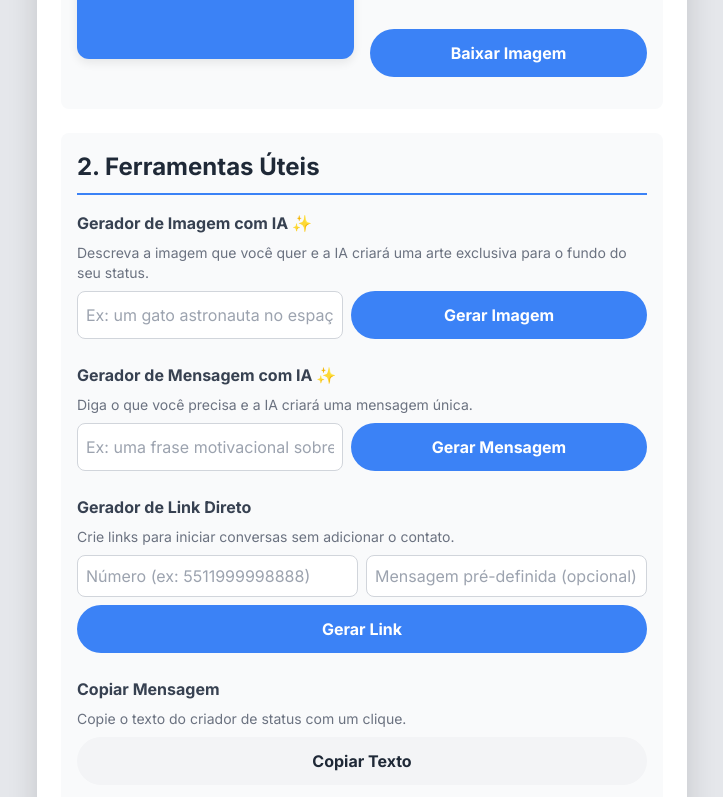
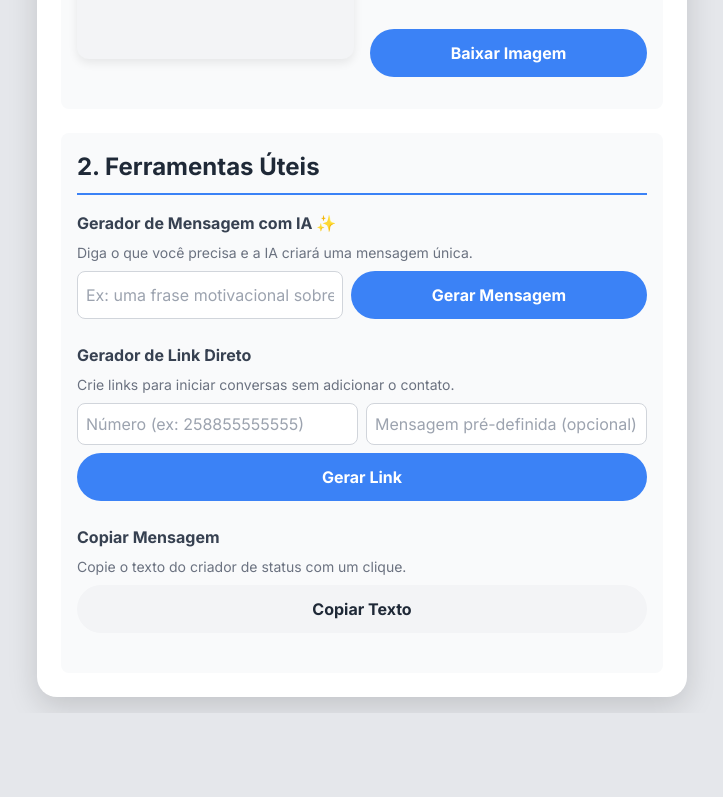
Before and after one commit to CardosoB8/ShortYtMusics, a website: page public/whatsapp-tools.html in a window 1280 px wide. Shown: the part 859-1656 px from the top of the page, without its empty margins (278-1001 px from the left). After the commit the page ends 1572 px from the top, so only its background shows below. Drawn offline with nearby package versions, Linux system fonts and the light colour scheme; a script that the page names is missing.

Commit message:
Add files via upload

```diff
--- a/public/whatsapp-tools.html
+++ b/public/whatsapp-tools.html
@@ -3,7 +3,7 @@
 <head>
     <meta charset="UTF-8">
     <meta name="viewport" content="width=device-width, initial-scale=1.0">
-    <title>Ferramentas Premium para WhatsApp</title>
+    <title>Ferramentas para WhatsApp</title>
     <script src="https://cdn.tailwindcss.com"></script>
     <link rel="preconnect" href="https://fonts.googleapis.com">
     <link rel="preconnect" href="https://fonts.gstatic.com" crossorigin>
@@ -222,17 +222,7 @@
 
     <div class="p-4 bg-gray-50 rounded-lg">
         <h2 class="section-header">2. Ferramentas Úteis</h2>
-        <div class="mb-6">
-            <h3 class="font-semibold text-gray-700 mb-2">Gerador de Imagem com IA ✨</h3>
-            <p class="text-sm text-gray-500 mb-2">Descreva a imagem que você quer e a IA criará uma arte exclusiva para o fundo do seu status.</p>
-            <div class="flex flex-col md:flex-row gap-2 mt-2">
-                <input type="text" id="aiImagePrompt" class="flex-1 p-2 rounded-lg border border-gray-300" placeholder="Ex: um gato astronauta no espaço">
-                <button id="generateAIImageBtn" class="btn-primary flex-1">Gerar Imagem</button>
-            </div>
-            <div id="aiImageLoading" class="hidden mt-2 text-center text-sm text-blue-600">
-                Gerando imagem... por favor, aguarde.
-            </div>
-        </div>
+
 
         <div class="mb-6">
             <h3 class="font-semibold text-gray-700 mb-2">Gerador de Mensagem com IA ✨</h3>
@@ -256,7 +246,7 @@
             <h3 class="font-semibold text-gray-700 mb-2">Gerador de Link Direto</h3>
             <p class="text-sm text-gray-500 mb-2">Crie links para iniciar conversas sem adicionar o contato.</p>
             <div class="flex flex-col md:flex-row gap-2">
-                <input type="tel" id="waPhone" class="flex-1 p-2 rounded-lg border border-gray-300" placeholder="Número (ex: 5511999998888)">
+                <input type="tel" id="waPhone" class="flex-1 p-2 rounded-lg border border-gray-300" placeholder="Número (ex: 258855555555)">
                 <input type="text" id="waMessage" class="flex-1 p-2 rounded-lg border border-gray-300" placeholder="Mensagem pré-definida (opcional)">
             </div>
             <div class="flex flex-col md:flex-row gap-2 mt-2">
```
